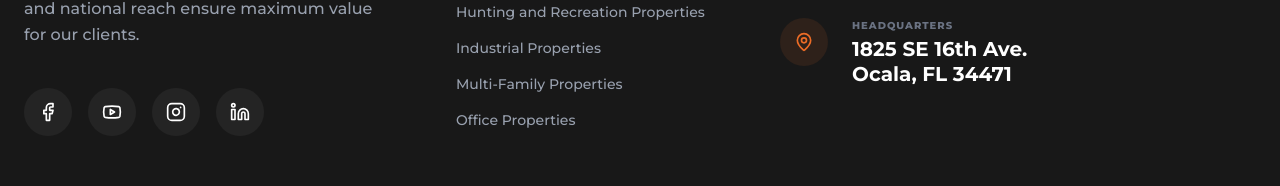
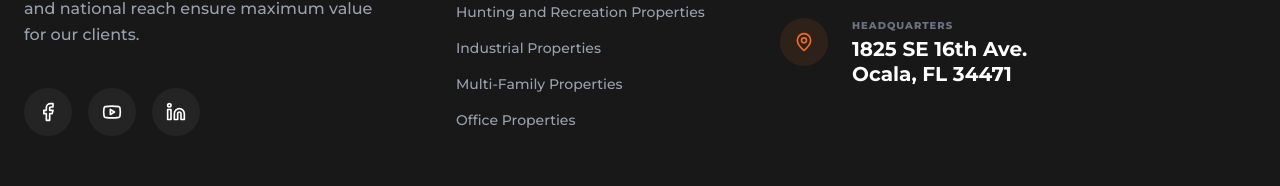
Before and after one commit to sheldon904/SVN-Mcdonald-Site-Demo, a React (Vite) app: page / in a window 1280 px wide. Shown: the part 6546-6732 px from the top of the page. Built offline with nearby package versions, Linux system fonts and the light colour scheme.

Commit message:
remove insta

```diff
--- a/src/components/Footer.tsx
+++ b/src/components/Footer.tsx
@@ -1,4 +1,4 @@
-import { Facebook, Youtube, Instagram, Linkedin, Phone, Mail, MapPin } from 'lucide-react';
+import { Facebook, Youtube, Linkedin, Phone, Mail, MapPin } from 'lucide-react';
 import { Link } from 'react-router-dom';
 
 const propertyTypeLinks: Record<string, string> = {
@@ -43,7 +43,7 @@ const Footer = () => {
             <div className="flex gap-4">
               <a href="https://facebook.com/svnmcdonald" aria-label="Facebook" target="_blank" rel="noopener noreferrer" className="w-12 h-12 bg-white/5 hover:bg-svn-orange transition-all duration-300 rounded-full flex items-center justify-center"><Facebook size={20} /></a>
               <a href="https://youtube.com/@bartowmcdonald1803/featured" aria-label="YouTube" target="_blank" rel="noopener noreferrer" className="w-12 h-12 bg-white/5 hover:bg-svn-orange transition-all duration-300 rounded-full flex items-center justify-center"><Youtube size={20} /></a>
-              <a href="https://instagram.com/svnmcdonaldandcompany/" aria-label="Instagram" target="_blank" rel="noopener noreferrer" className="w-12 h-12 bg-white/5 hover:bg-svn-orange transition-all duration-300 rounded-full flex items-center justify-center"><Instagram size={20} /></a>
+
               <a href="https://linkedin.com/company/svn-mcdonald-company/" aria-label="LinkedIn" target="_blank" rel="noopener noreferrer" className="w-12 h-12 bg-white/5 hover:bg-svn-orange transition-all duration-300 rounded-full flex items-center justify-center"><Linkedin size={20} /></a>
             </div>
           </div>
--- a/src/components/StructuredData.tsx
+++ b/src/components/StructuredData.tsx
@@ -96,7 +96,6 @@ const localBusinessSchema = {
   sameAs: [
     'https://facebook.com/svnmcdonald',
     'https://youtube.com/@bartowmcdonald1803/featured',
-    'https://instagram.com/svnmcdonaldandcompany/',
     'https://linkedin.com/company/svn-mcdonald-company/',
   ],
 };
```
